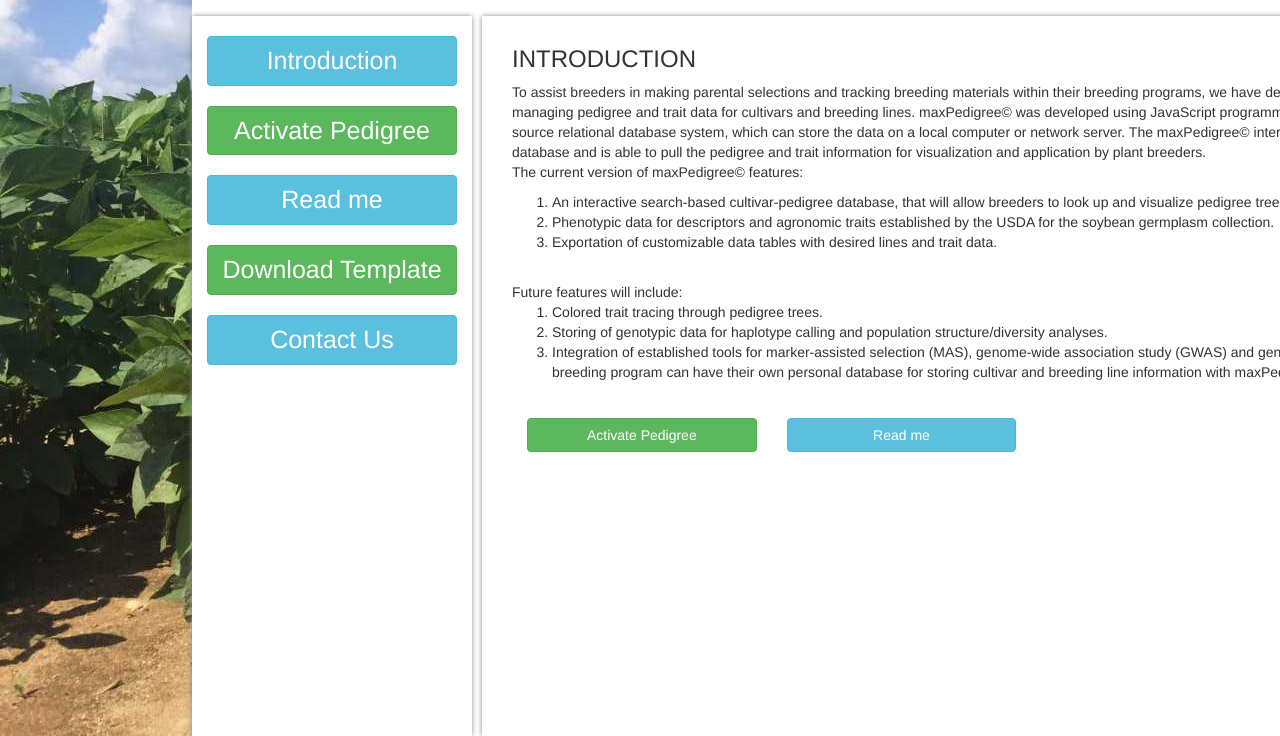
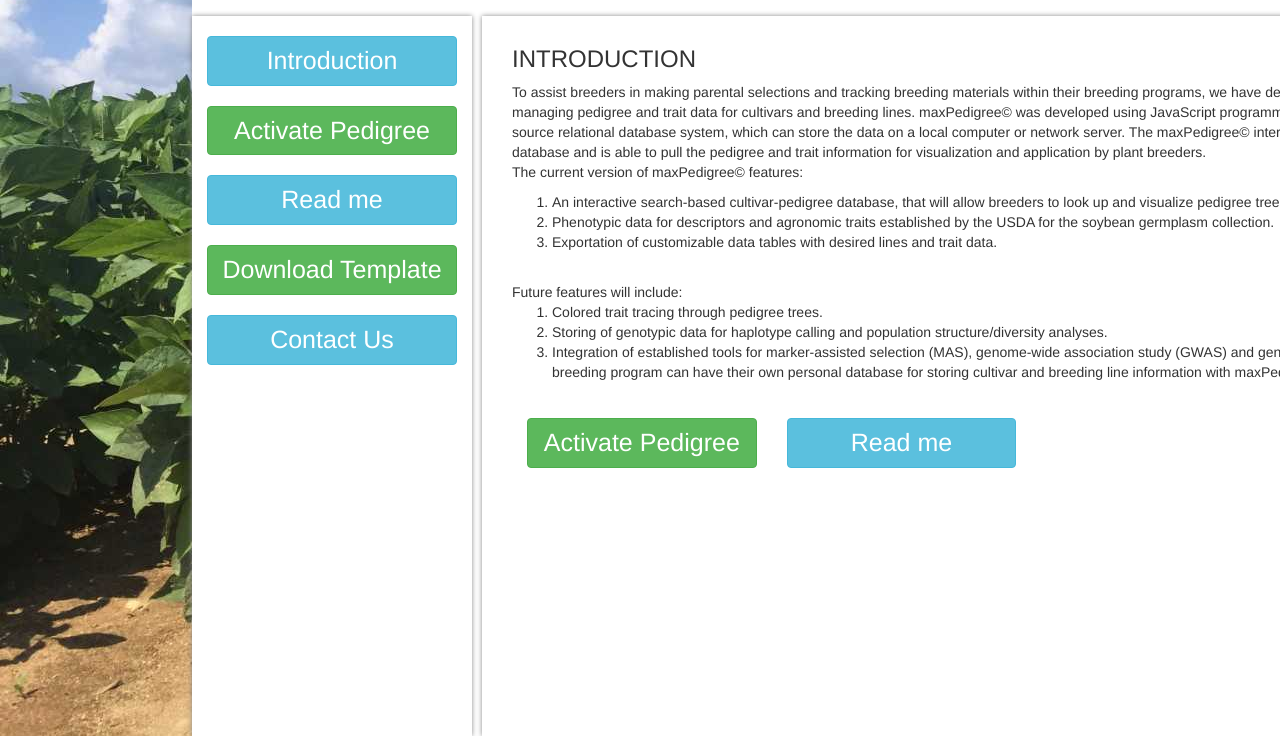
Before and after one commit to Ankit-Jo14/genetics, a plain HTML site: page MaxPedigree.html in a window 1280 px wide. Shown: the part 204-940 px from the top of the page. Drawn offline with nearby package versions, Linux system fonts and the light colour scheme.

Commit message:
index chages

```diff
--- a/MaxPedigree.html
+++ b/MaxPedigree.html
@@ -84,10 +84,10 @@ $("#readme").show();
                <div class="container" style="width: 100% ; min-width: 1558px;">
                   <div class="row">
                      <div class="col-md-2" style="padding-top: 26px">
-                        <button type="button" style="width: 100%;" onclick="location.href='pages/home.html';"class="btn btn-success">Activate Pedigree</button>
+                        <button type="button" style="width: 100%;font-size: 25px" onclick="location.href='pages/home.html';"class="btn btn-success">Activate Pedigree</button>
                      </div>
                      <div class="col-md-2" style="padding-top: 26px">
-                        <button type="button" style="width: 100%;" class="btn btn-info" id="uploadData">Read me</button>
+                        <button type="button" style="width: 100%;font-size: 25px" class="btn btn-info" id="uploadData">Read me</button>
                      </div>
                   </div>
                </div>
```
